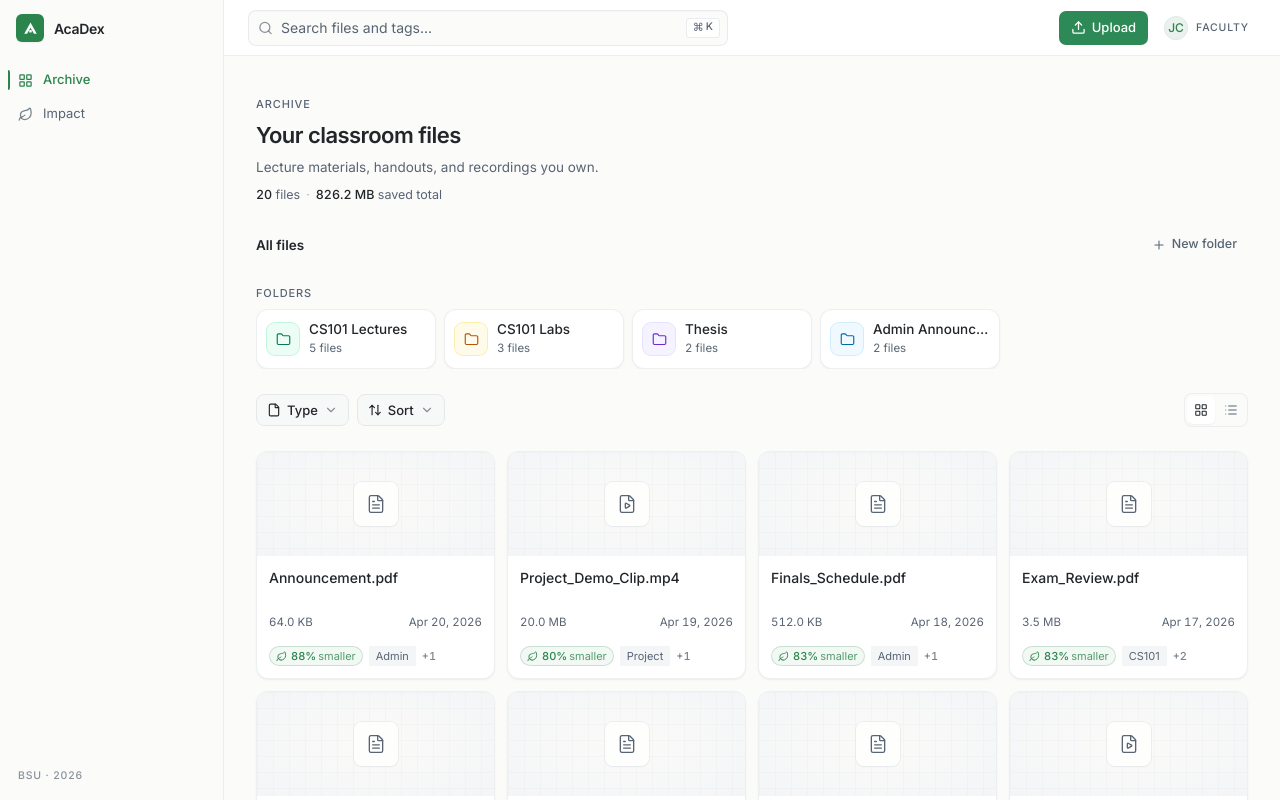
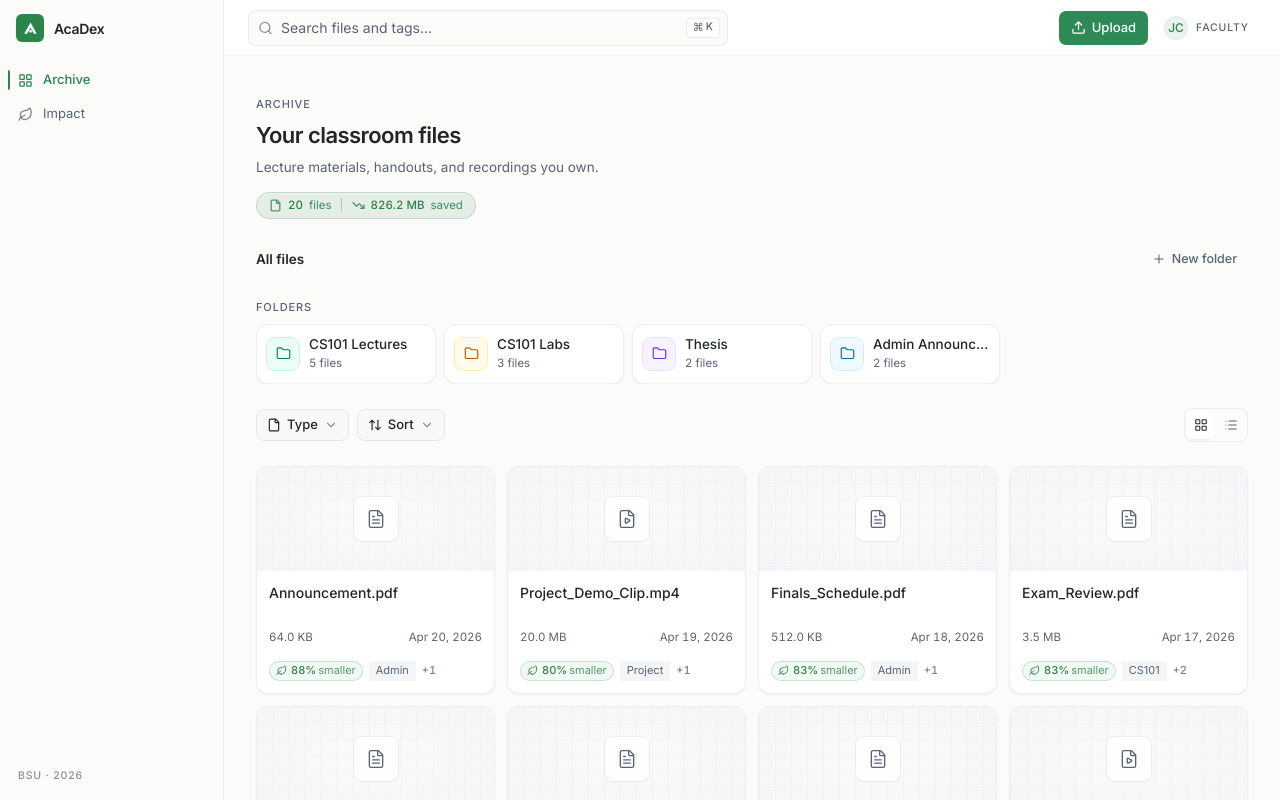
Before and after one commit to angelobaricante/acadex, a React (Vite) app: page /login in a window 1280 px wide. Both pictures are taken after a click on the button "Sign in with Google". Built offline with nearby package versions, Linux system fonts and the light colour scheme.

Commit message:
Applied chunk loading

```diff
--- a/src/features/dashboard/DashboardPage.tsx
+++ b/src/features/dashboard/DashboardPage.tsx
@@ -1,4 +1,4 @@
-import { useEffect, useMemo, useState } from "react";
+import { useCallback, useEffect, useMemo, useRef, useState } from "react";
 import {
   ArrowUpDown,
   Check,
@@ -15,6 +15,7 @@ import {
   HardDrive,
   LayoutGrid,
   List,
+  Loader2,
   Plus,
   Trash2,
   TrendingDown,
@@ -110,6 +111,9 @@ export default function DashboardPage() {
   const [folders, setFolders] = useState<Folder[] | null>(null);
   const [allFiles, setAllFiles] = useState<ArchivedFile[] | null>(null);
   const [activeFolder, setActiveFolder] = useState<Folder | null>(null);
+  const [displayLimit, setDisplayLimit] = useState(16);
+  const [isLoadingMore, setIsLoadingMore] = useState(false);
+  const observer = useRef<IntersectionObserver | null>(null);
 
   const ownerId = user?.role === "student" ? user.id : undefined;
 
@@ -245,6 +249,33 @@ export default function DashboardPage() {
     }
   }
 
+  // Reset pagination when filters change
+  useEffect(() => {
+    setDisplayLimit(16);
+  }, [kind, search, activeFolder?.id, sort]);
+
+  const lastElementRef = useCallback(
+    (node: HTMLDivElement | null) => {
+      if (isLoadingMore) return;
+      if (observer.current) observer.current.disconnect();
+      if (node) {
+        observer.current = new IntersectionObserver((entries) => {
+          if (entries[0].isIntersecting && files && displayLimit < files.length) {
+            setIsLoadingMore(true);
+            setTimeout(() => {
+              setDisplayLimit((prev) => prev + 16);
+              setIsLoadingMore(false);
+            }, 600);
+          }
+        });
+        observer.current.observe(node);
+      }
+    },
+    [isLoadingMore, displayLimit, files]
+  );
+
+  const displayedFiles = files?.slice(0, displayLimit) ?? null;
+
   return (
     <div className="mx-auto flex w-full max-w-6xl flex-col gap-6 px-4 py-8 md:px-8 md:py-10">
       {/* Heading */}
@@ -259,15 +290,21 @@ export default function DashboardPage() {
           {heading.sub}
         </p>
         {files && (
-          <p className="mt-1 text-[12.5px] text-muted-foreground tabular-nums">
-            <span className="font-medium text-foreground">{files.length}</span>{" "}
-            {files.length === 1 ? "file" : "files"}
-            <span className="mx-1.5 text-muted-foreground/50">·</span>
-            <span className="font-medium text-foreground">
-              {formatBytes(totalSaved)}
-            </span>{" "}
-            saved total
-          </p>
+          <div className="mt-2.5 flex items-center">
+            <div className="inline-flex items-center gap-2 rounded-full border border-primary/20 bg-primary/10 px-3 py-1 text-[11.5px] font-medium text-primary shadow-[inset_0_1px_0_rgba(255,255,255,0.4)]">
+              <span className="flex items-center gap-1.5">
+                <FileIcon className="size-[13px] opacity-80" strokeWidth={2.5} />
+                <span className="tabular-nums">{files.length}</span>
+                <span className="font-normal opacity-90">{files.length === 1 ? "file" : "files"}</span>
+              </span>
+              <span className="opacity-30">|</span>
+              <span className="flex items-center gap-1.5">
+                <TrendingDown className="size-[13px] opacity-80" strokeWidth={2.5} />
+                <span className="tabular-nums">{formatBytes(totalSaved)}</span>
+                <span className="font-normal opacity-90">saved</span>
+              </span>
+            </div>
+          </div>
         )}
       </header>
 
@@ -511,17 +548,31 @@ export default function DashboardPage() {
           }
         />
       ) : view === "grid" ? (
+        <>
           <div className="grid auto-rows-fr grid-cols-2 gap-3 sm:grid-cols-3 lg:grid-cols-4">
-          {files.map((file) => (
+            {displayedFiles!.map((file) => (
               <FileCard key={file.id} file={file} />
             ))}
           </div>
+          {files && displayLimit < files.length && (
+            <div ref={lastElementRef} className="mt-8 flex items-center justify-center pb-8">
+              <Loader2 className="size-6 animate-spin text-primary/70" />
+            </div>
+          )}
+        </>
       ) : (
+        <>
           <div className="space-y-1.5">
-          {files.map((file) => (
+            {displayedFiles!.map((file) => (
               <FileRow key={file.id} file={file} />
             ))}
           </div>
+          {files && displayLimit < files.length && (
+            <div ref={lastElementRef} className="mt-8 flex items-center justify-center pb-8">
+              <Loader2 className="size-6 animate-spin text-primary/70" />
+            </div>
+          )}
+        </>
       )}
     </div>
   );
```
Lines whose indentation alone changed are shown as unchanged.
